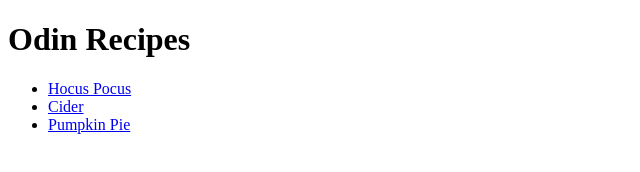
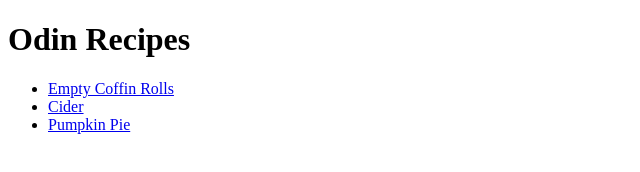
Before and after one commit to tim-mackenzie1/odin-recipes, a plain HTML site: page index.html in a window 1280 px wide. Shown: the full height of the page, 0-640 px from the left. Drawn offline with Linux system fonts and the light colour scheme.

Commit message:
Fix coffin rolls link

```diff
--- a/index.html
+++ b/index.html
@@ -8,7 +8,7 @@
     <body>
         <h1>Odin Recipes</h1>
         <ul>
-            <li><a href="./pages/hocus_pocus.html">Hocus Pocus</a></li>
+            <li><a href="./pages/coffin_rolls.html">Empty Coffin Rolls</a></li>
             <li><a href="./pages/cider.html">Cider</a></li>
             <li><a href="./pages/pumpkin_pie.html">Pumpkin Pie</a></li>
 
```
